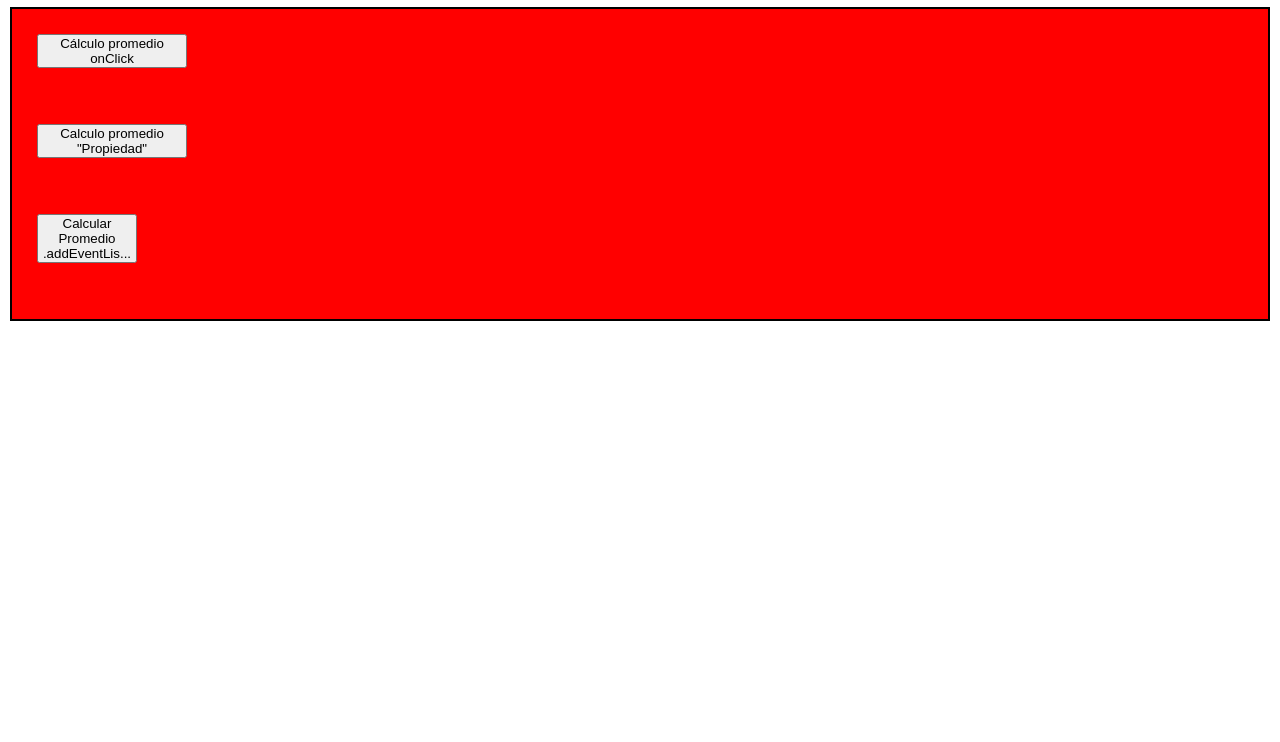
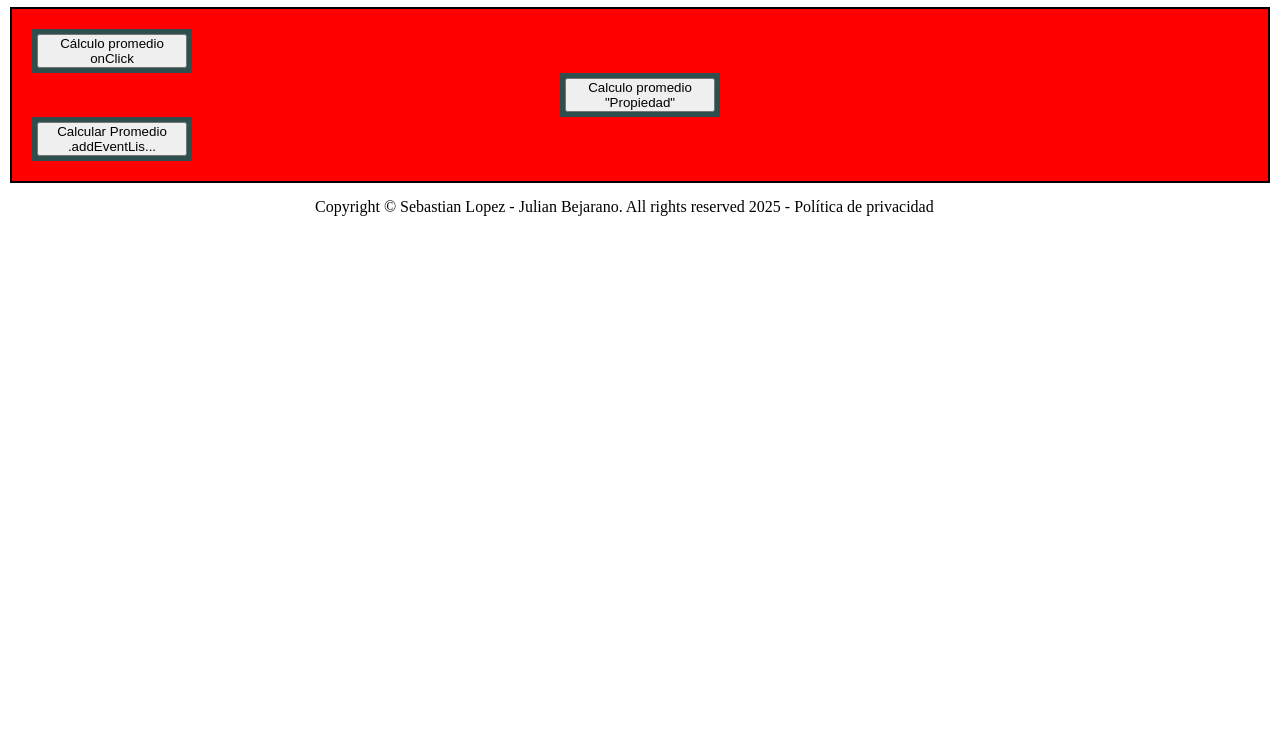
Before and after one commit to JulianBejaranoEducate/JS, a plain HTML site: page 13.Ejercicio/index.html in a window 1280 px wide. Shown: the part 58-800 px from the top of the page. Drawn offline with Linux system fonts and the light colour scheme.

Commit message:
Ultimos cambios

```diff
--- a/13.Ejercicio/css/styles.css
+++ b/13.Ejercicio/css/styles.css
@@ -1,6 +1,10 @@
 *{
     margin: 0;
     padding: 0;
+}
+
+.h1{
+    text-align: center;
 }
 
 .content {
@@ -11,19 +15,32 @@
 }
 
 .box1{
+    margin: left; /* margi: auto, solo funciona cuando width esta definido*/
     width: 150px;
-    height: 80px;
+    height: auto;
     padding: 5px;
+    background-color: darkslategray;
+    /* box-sizing: border-box; */
 }
 
 .box2{
+    margin: auto;
     width: 150px;
-    height: 80px;
+    height: auto;
     padding: 5px;
+    background-color: darkslategray;
 }
 
 .box3{
-    width: 100px;
-    height: 80px;
+    margin: right;
+    width: 150px;
+    height: auto;
     padding: 5px;
+    background-color: darkslategray;
 }
+
+.footer{
+    padding: 5px;
+    margin: auto;
+    width: 650px;
+}
--- a/13.Ejercicio/index.html
+++ b/13.Ejercicio/index.html
@@ -28,6 +28,9 @@
     </main>
 
     <script type="module" src="./js/main.js"></script>
+    <footer class="footer">
+        Copyright © Sebastian Lopez - Julian Bejarano. All rights reserved 2025 - Política de privacidad
+    </footer>
 
 </body>
 
--- a/13.Ejercicio/js/main.js
+++ b/13.Ejercicio/js/main.js
@@ -2,7 +2,7 @@
 
 import {promedio} from "./promedio.js";
 
-// Evento clic desde el html
+// Evento clic desde el html "como funcion"
 function notasPromedio(){
     promedio();
 }
@@ -10,7 +10,7 @@ window.notasPromedio = notasPromedio;
 
 // Mediante la propiedad
 const btnPropiedad = document.getElementById('btn3Promedio');
-btnPropiedad.onclick = function(){/*Funcion clacia y anonima*/
+btnPropiedad.onclick = function(){/*Funcion clasica y anonima*/
     promedio();
 };
 
@@ -42,56 +42,3 @@ btnAddEvenL.addEventListener('click', function(){
         console.log(error);
     }
 };*/
-
-// Metodo para obtener el calculo del promedio
-/*const calcularPromedio = () => {
-    let cantNotas;
-
-    // Ciclo para validar que se ingrese un número válido para la cantidad de notas
-    do {
-        cantNotas = prompt("Introduzca la cantidad de notas:");
-
-        // Si el usuario cancela el prompt, salir de la función
-        if (cantNotas === null) {
-            return;
-        }
-
-        // Validar que sea un número entero positivo
-        if (isNaN(parseInt(cantNotas)) || parseInt(cantNotas) <= 0) {
-            alert("Valor inválido, por favor ingrese un número entero positivo");
-        }
-    } while (isNaN(parseInt(cantNotas)) || parseInt(cantNotas) <= 0);
-
-    try {
-        let acumuladorNotas = 0;
-
-        // Ciclo para ingresar cada nota
-        for(let i = 0; i < cantNotas; i ++){
-            let nota;
-
-            // Ciclo para validar que cada nota sea un número válido
-            do {
-                nota = prompt(`Introduzca la nota ${i + 1}:`);
-
-                // Si el usuario cancela el prompt, salir de la función
-                if (nota === null) {
-                    return;
-                }
-
-                // Validar que sea un número válido
-                if (isNaN(parseFloat(nota))) {
-                    alert("Valor inválido, por favor ingrese un número");
-                }
-            } while (isNaN(parseFloat(nota)));
-
-            acumuladorNotas += parseFloat(nota);
-        }
-
-        let promedio = acumuladorNotas / cantNotas;
-        alert("El promedio es: " + promedio.toFixed(1));
-
-    } catch (error) {
-        alert("Error en datos");
-        console.log(error);
-    }
-};*/
--- a/13.Ejercicio/js/procedimientos.js
+++ b/13.Ejercicio/js/procedimientos.js
@@ -5,7 +5,7 @@ import { validarCant, validarNota } from "./validaciones.js";
 const obtenterCantNotas = () => {
     let cantNotas;
     do {
-        cantNotas = prompt("Ingresa la cantidad de notas;");
+        cantNotas = prompt("Ingresa la cantidad de notas");
         if(cantNotas === null)
         return null;
     } while (!validarCant(cantNotas));
--- a/13.Ejercicio/js/promedio.js
+++ b/13.Ejercicio/js/promedio.js
@@ -19,6 +19,7 @@ const calcularPromedio = () => {
 
     const promedio = calPromNots(notas);
     alert("El promedio " + promedio.toFixed(1));
+    console.log("El promedio " + promedio.toFixed(1));
 };
 
 export {
--- a/14.Ejercicio/js/main.js
+++ b/14.Ejercicio/js/main.js
@@ -35,7 +35,7 @@ btnOK.addEventListener('click', () => {
 btnPromedio.onclick = function(){
     let arrayInpunt = document.querySelectorAll('#nota');
     let promedio = 0;
-    // Tambien se puede con el .map
+    // Tambien se puede con el metodo .map
     arrayInpunt.forEach(e => {
         if(parseFloat(e.value)){
             promedio += parseFloat(e.value);
```
